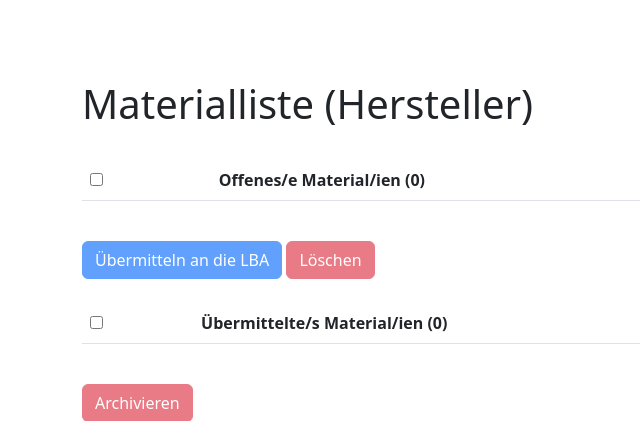
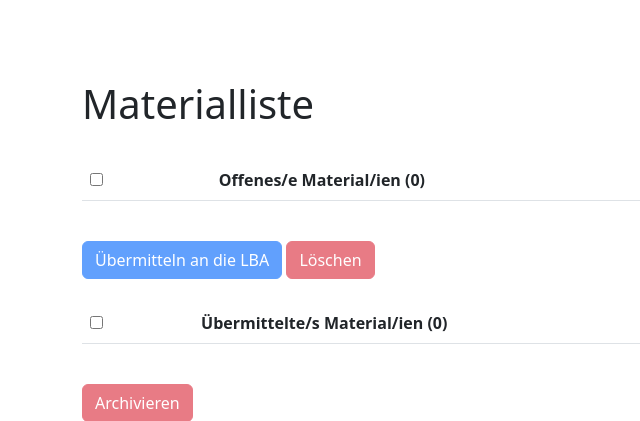
Before and after one commit to ycrausaz/b11.1, a Django app: template b11_1/templates/il/list_material_il.html in a window 1280 px wide. Shown: the part 16-437 px from the top of the page, without its empty margins (0-640 px from the left). Run offline with Django 4.2, Linux system fonts and the light colour scheme; the template is opened without the code that fills it, so the values that code supplies are empty; parts of the project's set-up code (start-up, migrations or seed data) failed here and were passed over; some libraries are stand-ins or nearby versions.

Commit message:
Updated the form's title.

```diff
--- a/b11_1/templates/il/list_material_il.html
+++ b/b11_1/templates/il/list_material_il.html
@@ -2,7 +2,7 @@
 
 <!-- templates/list_material.html -->
 {% block content %}
-<h1>Materialliste (Hersteller)</h1>
+<h1>Materialliste</h1>
 <br/>
     {% if messages %}
         {% for message in messages %}
```
